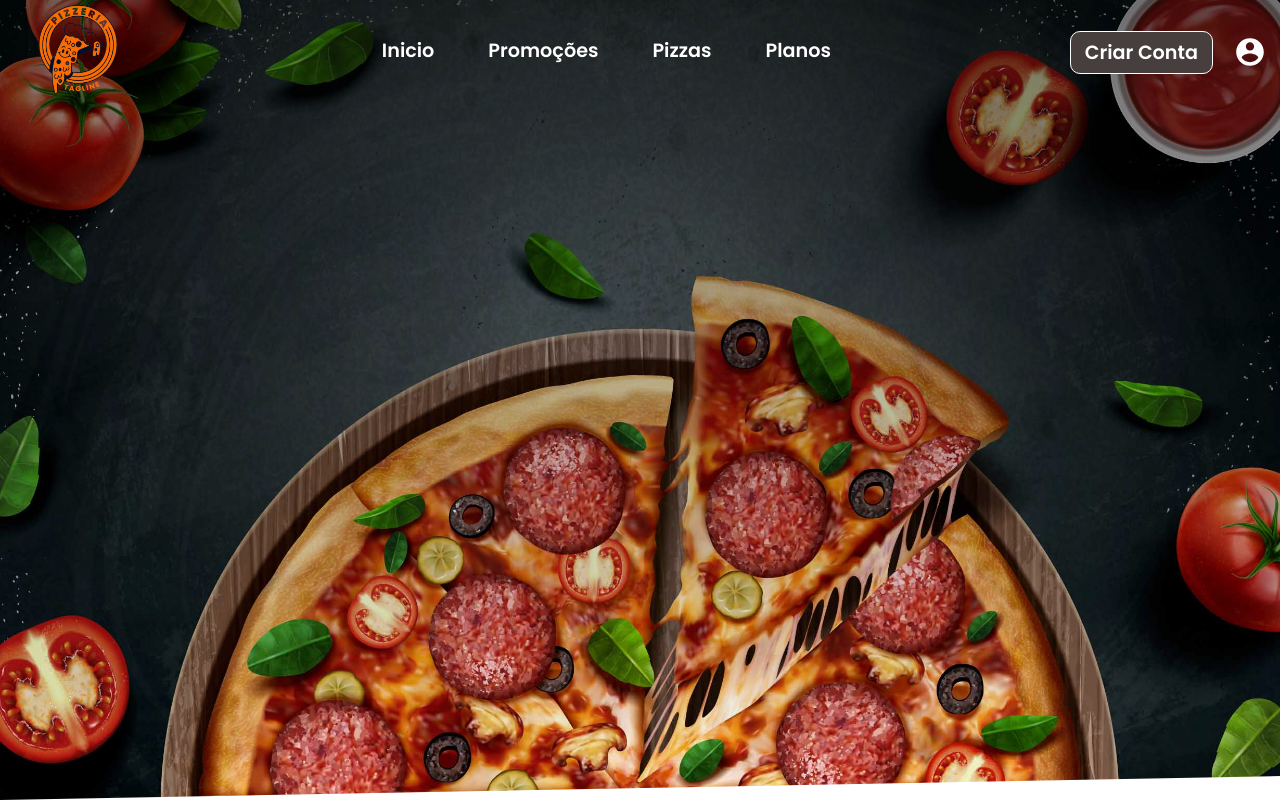
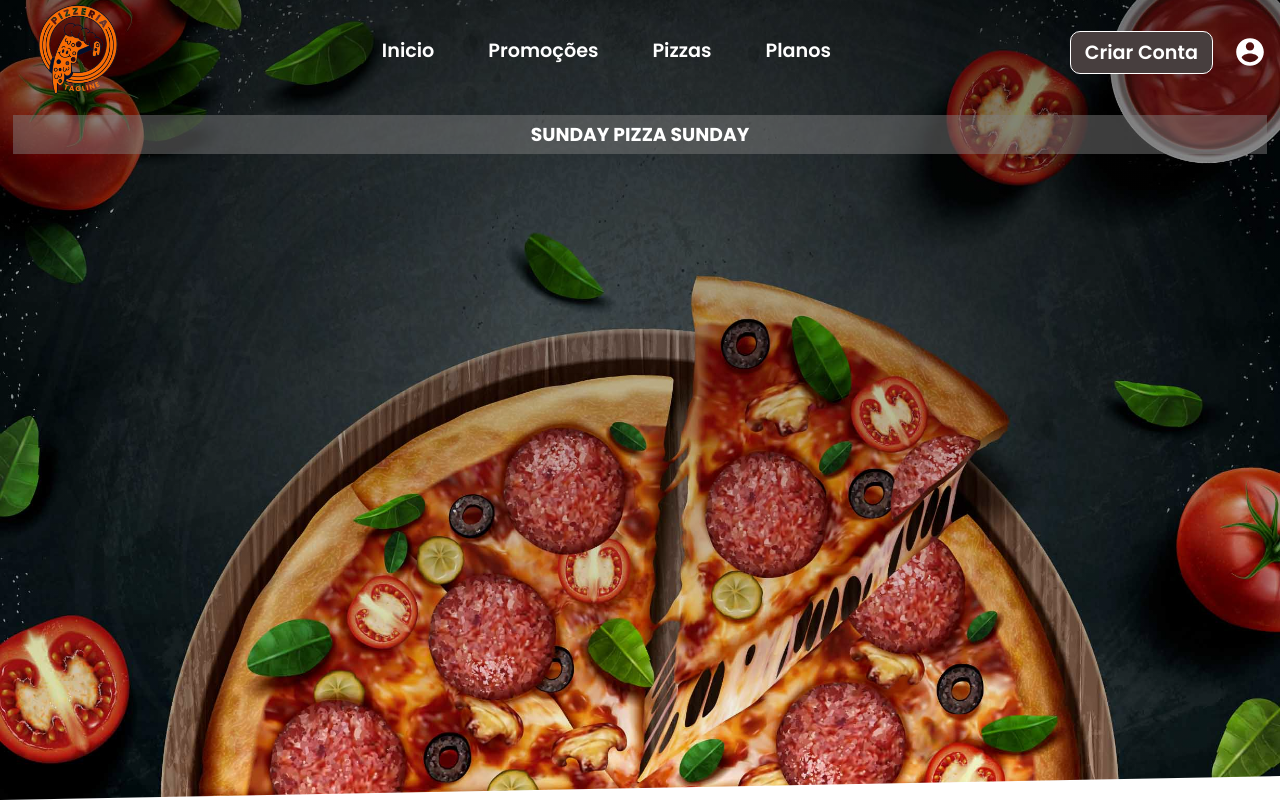
Before and after one commit to SantV7/pizzaria, a React (Vite) app: page / in a window 1280 px wide. Built offline with nearby package versions, Linux system fonts and the light colour scheme; the HTML template or start-up script is replaced by a standard one.

Commit message:
Creating content text on header ...

```diff
--- a/src/components/Header.jsx
+++ b/src/components/Header.jsx
@@ -12,6 +12,12 @@ const Header = () => {
               <Navbar />
               <Account />
             </div>
+
+            <div className="area_text">
+              <div id="text-wellcome">
+                <h3>Sunday Pizza Sunday</h3>
+              </div>
+            </div>
         </header>
     </>
   )
--- a/src/styles/header.css
+++ b/src/styles/header.css
@@ -27,3 +27,16 @@ header > #area_navegation > .logo {
 header > nav {
     margin-top: 20px;
 }
+
+header > .area_text {
+    padding: 5px;
+    background-color: rgba(128, 128, 128, 0.466);
+    display: flex;
+    align-items: center;
+    justify-content: center;
+}
+
+header > .area_text > #text-wellcome {
+    color: white;
+    text-transform: uppercase;
+}
```
